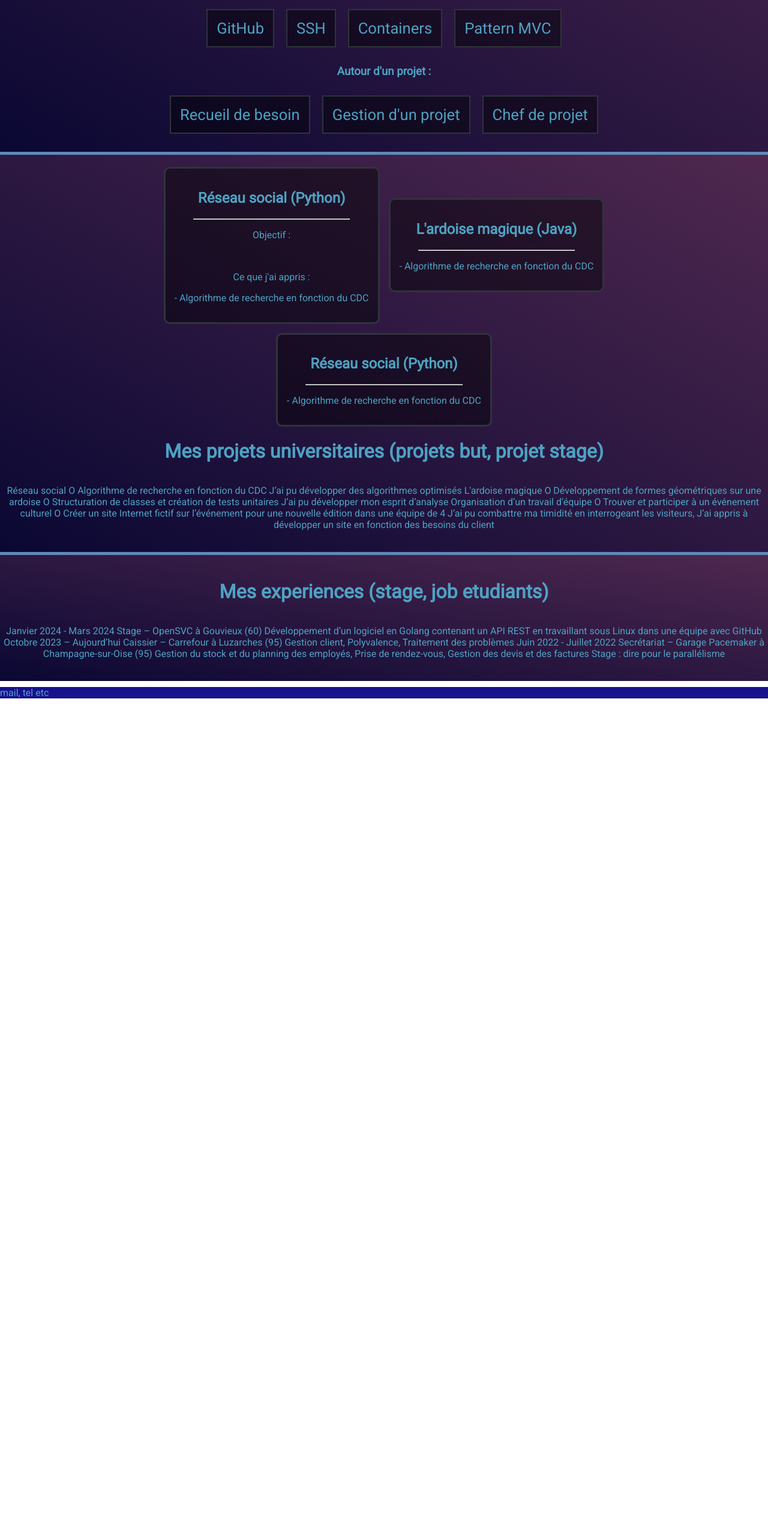
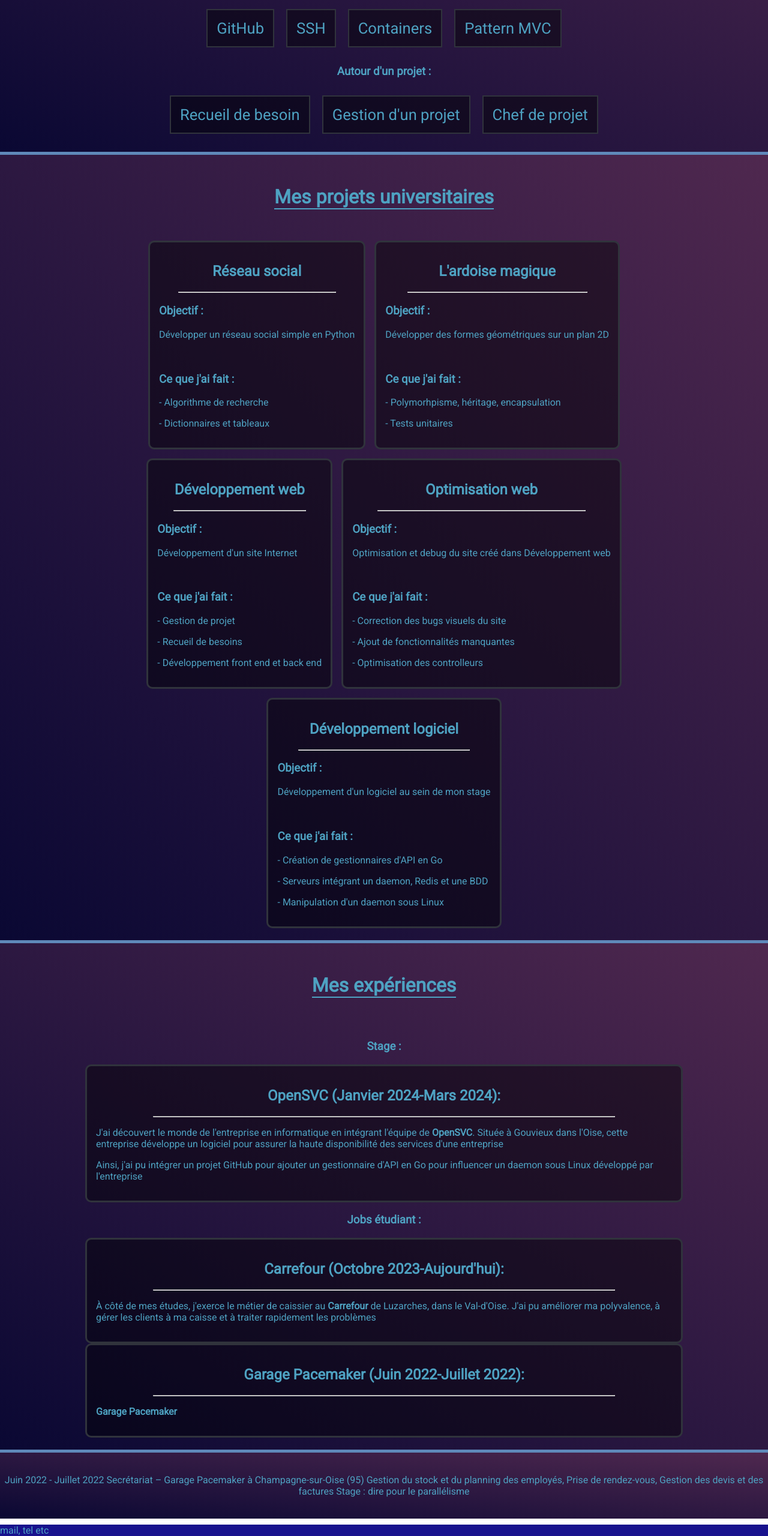
Before and after one commit to Alexandre-Meunier/ePortfolio, a plain HTML site: page index.html in a window 1280 px wide. Shown: the part 2323-4883 px from the top of the page at 60% size. Before the commit the page ends 3487 px from the top, so only its background shows below. Drawn offline with Linux system fonts and the light colour scheme; a web font is replaced by a local one.

Commit message:
[Experience] Update experience

```diff
--- a/front.css
+++ b/front.css
@@ -230,6 +230,10 @@ a.rubrique{
   padding: 15px;
 }
 
+.info-parcours{
+  text-align: left;
+}
+
 /*footer*/
 
 footer{
--- a/index.html
+++ b/index.html
@@ -102,138 +102,190 @@
           <h3>Langages informatiques :</h3>
           <div class="liste-competence"><!--Faire une balise a sur chaque compétence et l'envoyer vers le projet associé-->
             <div class="competence-carte">
-              <img>
-              <p>Python</p>
+              <p>Python</p><!--Reseau social-->
             </div>
             <div class="competence-carte">
-              <p>Java</p>
+              <p>Java</p><!--Ardoise magique-->
             </div>
             <div class="competence-carte">
-              <p>Golang</p>
+              <p>Golang</p><!--stage-->
             </div>
             <div class="competence-carte">
-              <p>Bash</p>
+              <p>Bash</p><!--stage-->
             </div>
           </div>
           <div class="liste-competence">
             <div class="competence-carte">
-              <p>Redis</p>
+              <p>Redis</p><!--stage-->
             </div>
             <div class="competence-carte">
-              <p>SQL</p>
+              <p>SQL</p><!--???-->
             </div>
             <div class="competence-carte">
-              <p>PHP</p>
+              <p>PHP</p><!--SAE 2-->
             </div>
             <div class="competence-carte">
-              <p>HTML</p>
+              <p>HTML</p><!--SAE 1-->
             </div>
             <div class="competence-carte">
-              <p>CSS</p>
+              <p>CSS</p><!--SAE 1-->
             </div>
             <div class="competence-carte">
-              <p>JS</p>
+              <p>JS</p><!--SAE 2-->
             </div>
           </div>
           <h3>Architecture logicielle :</h3>
           <div class="liste-competence">
             <div class="competence-carte">
-              <img>
-              <p>GitHub</p>
+              <p>GitHub</p><!--Stage-->
             </div>
             <div class="competence-carte">
-              <img>
-              <p>SSH</p>
+              <p>SSH</p><!--Stage-->
             </div>
             <div class="competence-carte">
-              <img>
-              <p>Containers</p>
+              <p>Containers</p><!--Stage-->
             </div>
             <div class="competence-carte">
-              <img>
-              <p>Pattern MVC</p>
+              <p>Pattern MVC</p><!--SAE 1-->
             </div>
           </div>
           <h3>Autour d'un projet :</h3>
           <div class="liste-competence">
             <div class="competence-carte">
-              <img>
-              <p>Recueil de besoin</p>
+              <p>Recueil de besoin</p><!--SAE 1-->
             </div>
             <div class="competence-carte">
-              <img>
-              <p>Gestion d'un projet</p>
+              <p>Gestion d'un projet</p><!--SAE 1-->
             </div>
             <div class="competence-carte">
-              <img>
-              <p>Chef de projet</p>
+              <p>Chef de projet</p><!--SAE 2-->
             </div>
           </div>
         </div>
       </div>
       <div id="Project" class="sections">
+        <div class="titre-section">
+          <h1>Mes projets universitaires</h1>
+        </div>
         <div id="section-projet">
           <div class="liste-projet">
             <div class="bloc-parcours">
               <div class="text-projet">
-                <h2 class="titre-parcours">Réseau social (Python)</h2>
+                <h2 class="titre-parcours">Réseau social</h2>
                 <hr class="bar-parcours">
                 <div class="info-parcours">
-                  <p>Objectif :</p>
+                  <h3 class="sous-titre">Objectif :</h3>
+                  <p>Développer un réseau social simple en Python</p>
                   <br>
-                  <p>Ce que j'ai appris :</p>
-                  <p>- Algorithme de recherche en fonction du CDC</p>
+                  <h3 class="sous-titre">Ce que j'ai fait :</h3>
+                  <p>- Algorithme de recherche</p>
+                  <p>- Dictionnaires et tableaux</p>
                 </div>
               </div>
             </div>
             <div class="bloc-parcours">
               <div class="text-projet">
-                <h2 class="titre-parcours">L'ardoise magique (Java)</h2>
+                <h2 class="titre-parcours">L'ardoise magique</h2>
                 <hr class="bar-parcours">
                 <div class="info-parcours">
-                  <p>- Algorithme de recherche en fonction du CDC</p>
+                  <h3 class="sous-titre">Objectif :</h3>
+                  <p>Développer des formes géométriques sur un plan 2D</p>
+                  <br>
+                  <h3 class="sous-titre">Ce que j'ai fait :</h3>
+                  <p>- Polymorhpisme, héritage, encapsulation</p>
+                  <p>- Tests unitaires</p>
                 </div>
               </div>
             </div>
             <div class="bloc-parcours">
               <div class="text-projet">
-                <h2 class="titre-parcours">Réseau social (Python)</h2>
+                <h2 class="titre-parcours">Développement web</h2>
                 <hr class="bar-parcours">
                 <div class="info-parcours">
-                  <p>- Algorithme de recherche en fonction du CDC</p>
+                  <h3 class="sous-titre">Objectif :</h3>
+                  <p>Développement d'un site Internet</p>
+                  <br>
+                  <h3 class="sous-titre">Ce que j'ai fait :</h3>
+                  <p>- Gestion de projet</p>
+                  <p>- Recueil de besoins</p>
+                  <p>- Développement front end et back end</p>
+                </div>
+              </div>
+            </div>
+            <div class="bloc-parcours">
+              <div class="text-projet">
+                <h2 class="titre-parcours">Optimisation web</h2>
+                <hr class="bar-parcours">
+                <div class="info-parcours">
+                  <h3 class="sous-titre">Objectif :</h3>
+                  <p>Optimisation et debug du site créé dans Développement web</p>
+                  <br>
+                  <h3 class="sous-titre">Ce que j'ai fait :</h3>
+                  <p>- Correction des bugs visuels du site</p>
+                  <p>- Ajout de fonctionnalités manquantes</p>
+                  <p>- Optimisation des controlleurs</p>
+                </div>
+              </div>
+            </div>
+            <div class="bloc-parcours">
+              <div class="text-projet">
+                <h2 class="titre-parcours">Développement logiciel</h2>
+                <hr class="bar-parcours">
+                <div class="info-parcours">
+                  <h3 class="sous-titre">Objectif :</h3>
+                  <p>Développement d'un logiciel au sein de mon stage</p>
+                  <br>
+                  <h3 class="sous-titre">Ce que j'ai fait :</h3>
+                  <p>- Création de gestionnaires d'API en Go</p>
+                  <p>- Serveurs intégrant un daemon, Redis et une BDD</p>
+                  <p>- Manipulation d'un daemon sous Linux</p>
                 </div>
               </div>
             </div>
           </div>
         </div>
-        <h1>Mes projets universitaires (projets but, projet stage)</h1>
+      </div><!--Séparer les jobs étudiants et le stage-->
+      <div id="section-experience" class="sections">
+        <div class="titre-section">
+          <h1>Mes expériences</h1>
+        </div>
+        <div class="bloc-section">
+          <div class="bloc">
+            <h3>Stage :</h3>
+            <div class="bloc-parcours">
+              <div class="text-parcours">
+                <h2 class="titre-parcours">OpenSVC (Janvier 2024-Mars 2024):</h2>
+                <hr class="bar-parcours">
+                <div class="info-parcours">
+                  <p>J'ai découvert le monde de l'entreprise en informatique en intégrant l'équipe de <strong>OpenSVC</strong>. Située à Gouvieux dans l'Oise, cette entreprise développe un logiciel pour assurer la haute disponibilité des services d'une entreprise</p>
+                  <p>Ainsi, j'ai pu intégrer un projet GitHub pour ajouter un gestionnaire d'API en Go pour influencer un daemon sous Linux développé par l'entreprise</p>
+                </div>
+              </div>
+            </div>
+            <h3>Jobs étudiant :</h3>
+            <div class="bloc-parcours">
+              <div class="text-parcours">
+                <h2 class="titre-parcours">Carrefour (Octobre 2023-Aujourd'hui):</h2>
+                <hr class="bar-parcours">
+                <div class="info-parcours">
+                  <p>À côté de mes études, j'exerce le métier de caissier au <strong>Carrefour</strong> de Luzarches, dans le Val-d'Oise. J'ai pu améliorer ma polyvalence, à gérer les clients à ma caisse et à traiter rapidement les problèmes</p>
+                </div>
+              </div>
+            </div>
+            <div class="bloc-parcours">
+              <div class="text-parcours">
+                <h2 class="titre-parcours">Garage Pacemaker (Juin 2022-Juillet 2022):</h2>
+                <hr class="bar-parcours">
+                <div class="info-parcours">
+                  <p><strong>Garage Pacemaker</strong></p>
+                </div>
+              </div>
+            </div>
+          </div>
+        </div>
+      </div>
+      <div id="Experience" class="sections">
         <p>
-          Réseau social
-          O Algorithme de recherche en fonction du CDC
-          J’ai pu développer des algorithmes optimisés
-          L'ardoise magique
-          O Développement de formes géométriques sur une ardoise
-          O Structuration de classes et création de tests unitaires
-          J’ai pu développer mon esprit d’analyse
-          Organisation d’un travail d’équipe
-          O Trouver et participer à un événement culturel
-          O Créer un site Internet fictif sur l’événement pour une nouvelle
-          édition dans une équipe de 4
-          J’ai pu combattre ma timidité en interrogeant les visiteurs,
-          J’ai appris à développer un site en fonction des besoins du client
-
-        </p>
-      </div><!--Séparer les jobs étudiants et le stage-->
-      <div id="Experience" class="sections">
-        <h1>Mes experiences (stage, job etudiants)</h1>
-        <p>
-          Janvier 2024 - Mars 2024
-          Stage – OpenSVC à Gouvieux (60)
-          Développement d’un logiciel en Golang contenant un API REST en
-          travaillant sous Linux dans une équipe avec GitHub
-          Octobre 2023 – Aujourd’hui
-          Caissier – Carrefour à Luzarches (95)
-          Gestion client, Polyvalence, Traitement des problèmes
           Juin 2022 - Juillet 2022
           Secrétariat – Garage Pacemaker à Champagne-sur-Oise (95)
           Gestion du stock et du planning des employés, Prise de
```
